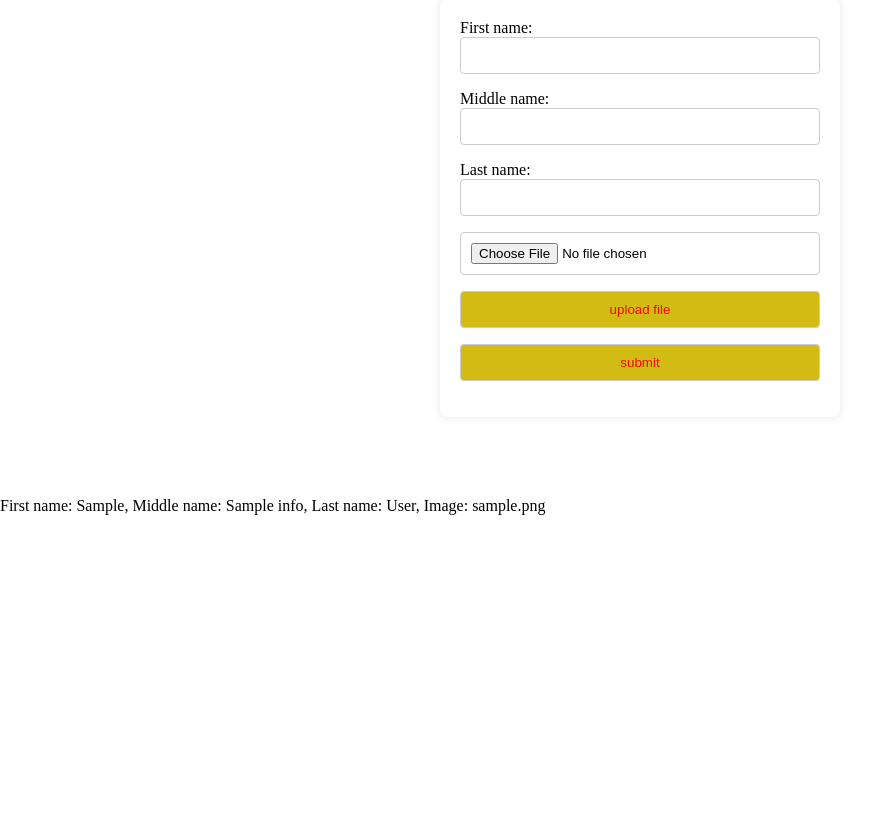
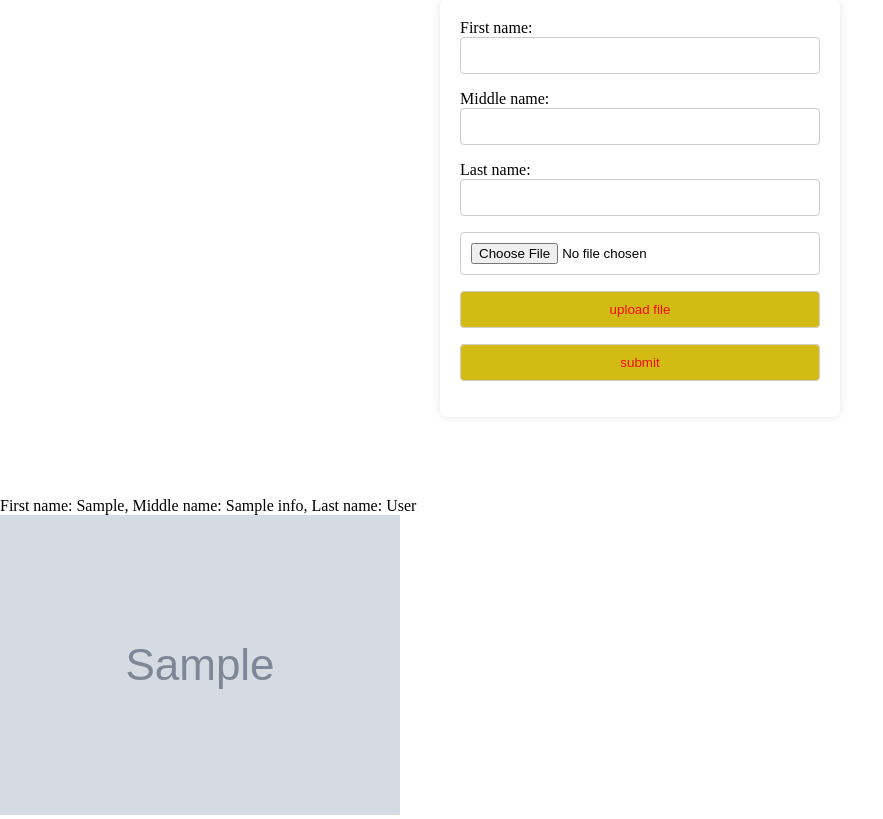
Before and after one commit to ramneek-ct/Task6, a PHP site: page / in a window 1280 px wide. Shown: the part 81-900 px from the top of the page, without its empty margins (0-883 px from the left). Before the commit the page ends 596 px from the top, so only its background shows below. Run offline with PHP 8.4, Linux system fonts and the light colour scheme; tables that the repository leaves empty or names only in its code hold one stand-in row (values such as "Sample post"); grey boxes marked "Sample" are stand-in pictures.

Commit message:
Add files via upload

```diff
--- a/file-upload-Task1-extended/index.php
+++ b/file-upload-Task1-extended/index.php
@@ -11,6 +11,9 @@
    <script src="assets/js/index.js"></script>
 </head>
 <body>
+    <?php
+        include 'database.php';
+        ?>
 <form id="myForm" method="post" action="#" enctype="multipart/form-data" >
     <label for=" first_name">First name:</label><br>
     <input type="text" id="first_name" name="first_name"><br>
@@ -28,18 +31,20 @@
 </form>
 
 <?php
-    include 'database.php';
-        $sql = "SELECT first_name, middle_name, last_name, uploaded_image FROM form_info";
-     $execute= mysqli_query($conn, $sql);
 
-     if (mysqli_num_rows($execute)>0){
-         while($row = mysqli_fetch_assoc($execute)){
-            echo "First name: ".$row["first_name"]. ", Middle name: ".$row["middle_name"]. ", Last name: ".$row['last_name'].", Image: ".$row['uploaded_image']. "<br>";
-         }
-     }
-     else{
-        echo "No result";
-     }
+       $sql = "SELECT first_name, middle_name, last_name, uploaded_image FROM form_info ORDER BY Id DESC LIMIT 1";
+       $execute = mysqli_query($conn, $sql);
+
+       if (mysqli_num_rows($execute) > 0) {
+           while ($row = mysqli_fetch_assoc($execute)) {
+               echo "First name: " . $row["first_name"] . ",   Middle name: " . $row["middle_name"] . ",   Last name: " . $row['last_name'] . "<br>";
+               echo "<img src='assets/uploads/" . $row['uploaded_image'] . "' alt='Uploaded Image'><br>";
+           }
+       } else {
+           echo "No result";
+       }
+
+
 ?>
 
 </body>
--- a/file-upload-Task1-extended/result.php
+++ b/file-upload-Task1-extended/result.php
@@ -13,6 +13,7 @@
         }
 
         $sql = "INSERT INTO form_info (first_name, middle_name, last_name, uploaded_image) VALUES ('$first_name', '$middle_name', '$last_name', '$file_name')";
+
         if (mysqli_query($conn, $sql)) {
              echo "New record created successfully";
         } else {
```
Also changed, not shown: file-upload-Task1-extended/assets/uploads/img-4.png (added).
